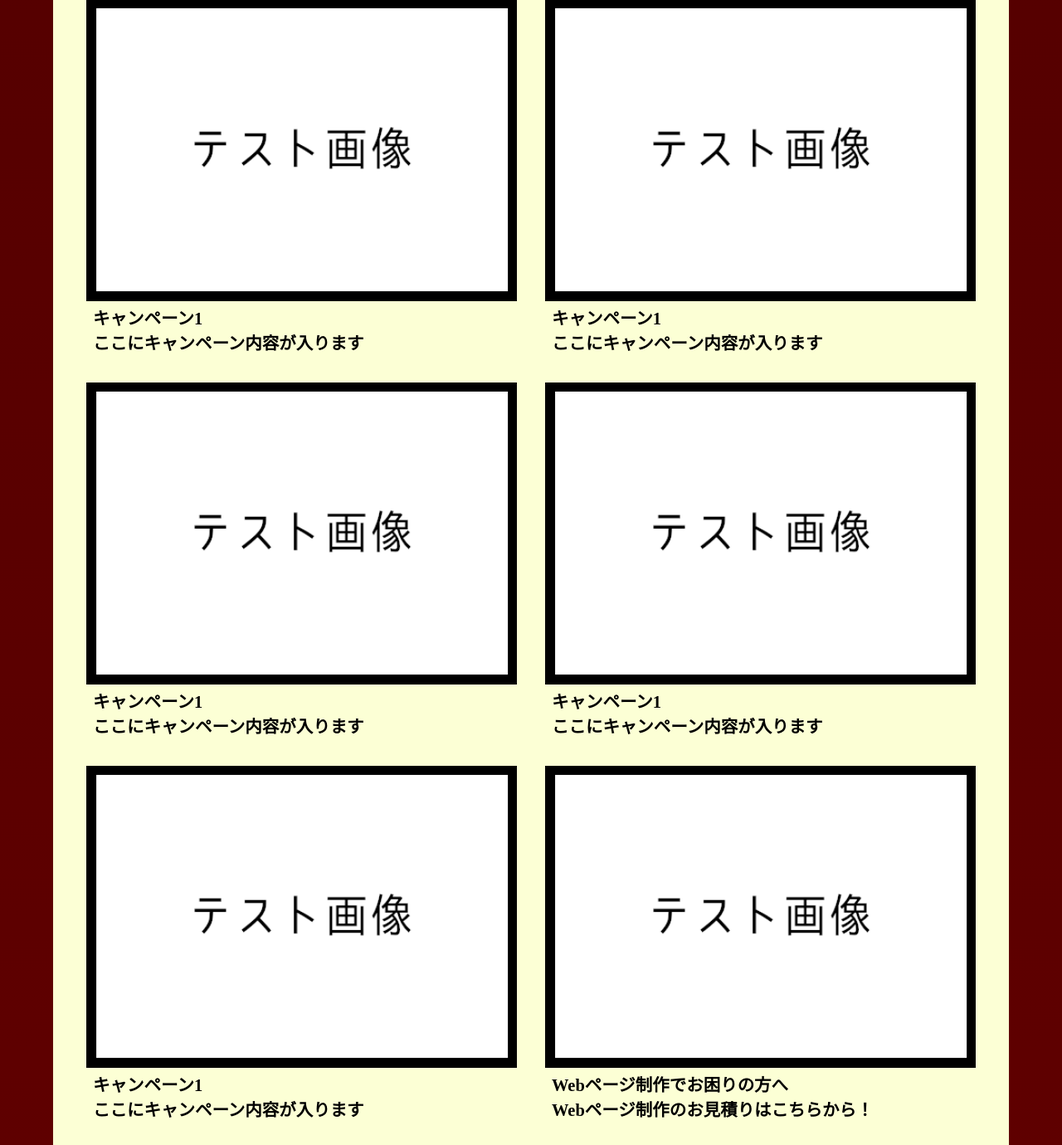
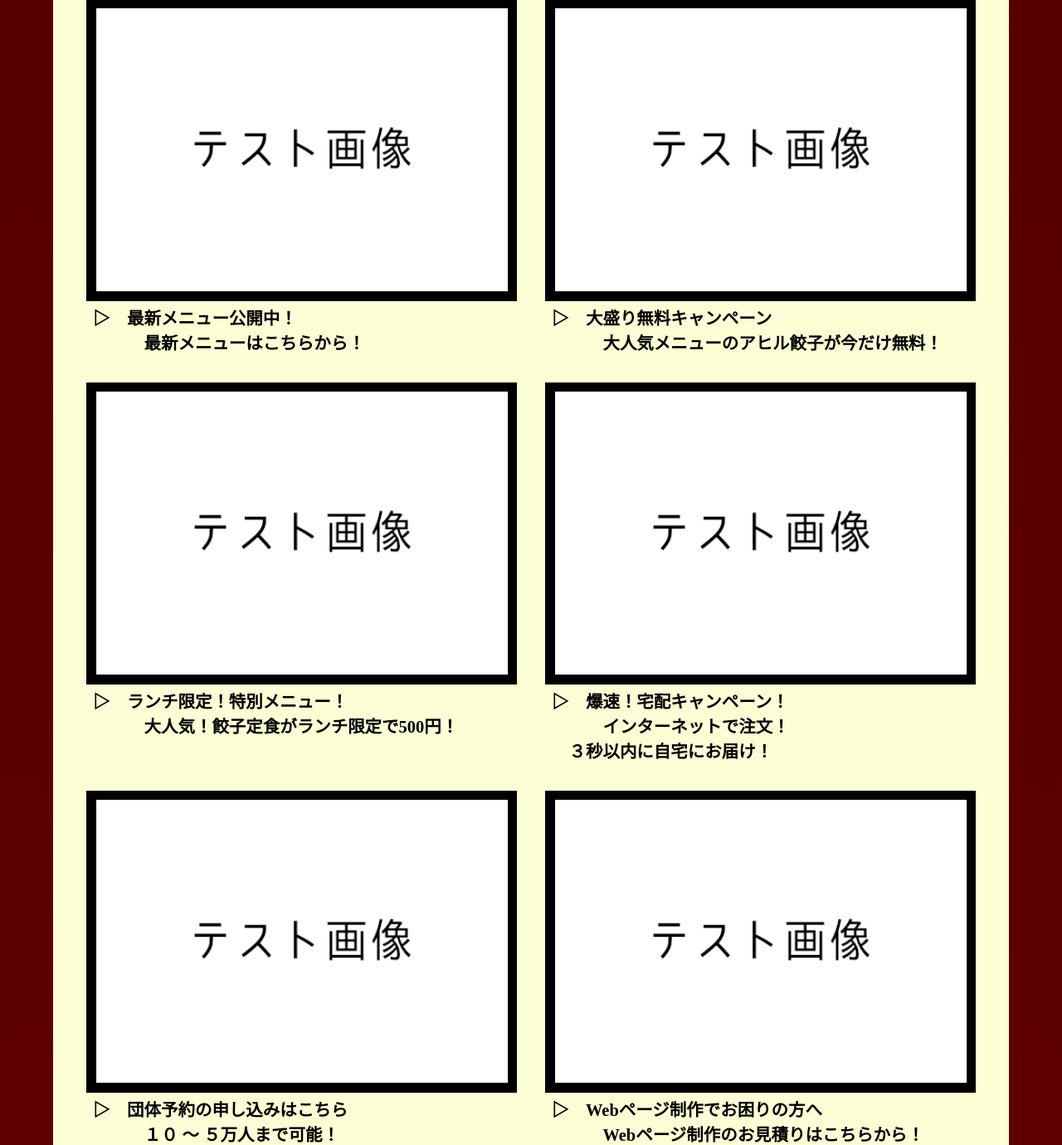
Before and after one commit to kotani002/LP_DemoPage, a PHP site: page / in a window 1280 px wide. Shown: the part 1542-2922 px from the top of the page at 83% size. Run offline with PHP 8.4, Linux system fonts and the light colour scheme; some libraries are stand-ins or nearby versions.

Commit message:
トップページのローカライズ機能の追加

```diff
--- a/css/common_style.css
+++ b/css/common_style.css
@@ -61,6 +61,7 @@ body,
     font-size: 80px;
     margin: 2.5% 0px;
     margin-left: 1rem;
+    font-family: Verdana, Roboto, "Droid Sans", "游ゴシック", YuGothic, "メイリオ", Meiryo, "ヒラギノ角ゴ ProN W3", "Hiragino Kaku Gothic ProN", "ＭＳ Ｐゴシック", sans-serif;
     font-family: "HG正楷書体-PRO";
     color: black;
     letter-spacing: 0.2rem
--- a/header.html
+++ b/header.html
@@ -34,19 +34,38 @@
             <ul>
                 <!--ハンバーガーメニューを開いた時の項目-->
                 <!--liはリスト項目(list)を表す要素-->
-                <li><a href="./index.html">トップ</a></li>
-                <li><a href="./event.html">メニュー</a></li>
-                <li><a href="./chinafoodviewer.html">お見積り・お問い合わせ</a></li>
+                <li><a href="./index.html"id="menu__top">トップ</a></li>
+                <li><a href="./event.html"id="menu__event">メニュー</a></li>
+                <li><a href="./info.html"id="menu__info">お見積り・お問い合わせ</a></li>
                 <div class="change-language-box">
                     <a href="javascript:void(0);" class="language-change-button" id="language-change-ja">日本語</a>
                     <a href="javascript:void(0);" class="language-change-button" id="language-change-en">English</a>
                     <a href="javascript:void(0);" class="language-change-button" id="language-change-zh">中文</a>
                 </div>
+
+                <script>
+					document.getElementById("language-change-ja").onclick = function () {
+						changeLanguage("ja");
+					}
+
+					document.getElementById("language-change-en").onclick = function () {
+						changeLanguage("en");
+					}
+
+					document.getElementById("language-change-zh").onclick = function () {
+						changeLanguage("zh");
+					}
+				</script>
             </ul>
         </nav>
     </div>
 
     <script src="./js/header.js"></script>
+    <!--現在のurlを取得して処理項目を変更させる-->
+    <script
+    consol.log(location.hash);
+    src="./js/TopPageLanguage.js"
+    ></script>
     <!--ライブラリ（jQuery）を読み込んで使う-->
     <script src="//code.jquery.com/jquery-3.6.0.min.js"></script>
 </header>
--- a/index.html
+++ b/index.html
@@ -17,6 +17,7 @@
     <link rel="stylesheet" href="css/toppage_style.css">
     <link rel="stylesheet" href="css/common_style.css">
     <link rel="stylesheet" href="css/carousel_area_style.css">
+    <link rel="stylesheet" href="js/TopPageLanguage.js">
     <title>小皇帝飯店</title>
 </head>
 
@@ -38,7 +39,7 @@
                 </div>
 
                 <!--見出しの追加-->
-                <div class="toppage__contents__headline">
+                <div class="toppage__contents__headline" id ="toppage__contents__headlineText">
                     <h1>イベント・キャンペーン</h1>
                 </div>
 
@@ -48,9 +49,9 @@
                         <div class="event__card event__card1"><a href="">
                                 <img class="event-picture" src="image/common/test01.png"
                                     alt="Grapefruit slice atop a pile of other slices">
-                                <div class="event__card-text">
-                                    キャンペーン1<br>
-                                    ここにキャンペーン内容が入ります
+                                <div class="event__card-text" id="event__card1">
+                                    ▷　最新メニュー公開中！<br>
+                                    　　　最新メニューはこちらから！
                                 </div>
                             </a>
                         </div>
@@ -58,9 +59,9 @@
                         <div class="event__card event__card2"><a href="">
                                 <img class="event-picture" src="image/common/test01.png"
                                     alt="Grapefruit slice atop a pile of other slices">
-                                <div class="event__card-text">
-                                    キャンペーン1<br>
-                                    ここにキャンペーン内容が入ります
+                                <div class="event__card-text" id="event__card2">
+                                    ▷　大盛り無料キャンペーン<br>
+                                    　　　大人気メニューのアヒル餃子が今だけ無料！
                                 </div>
                             </a>
                         </div>
@@ -68,9 +69,9 @@
                         <div class="event__card event__card2"><a href="">
                                 <img class="event-picture" src="image/common/test01.png"
                                     alt="Grapefruit slice atop a pile of other slices">
-                                <div class="event__card-text">
-                                    キャンペーン1<br>
-                                    ここにキャンペーン内容が入ります
+                                <div class="event__card-text" id="event__card3">
+                                    ▷　ランチ限定！特別メニュー！<br>
+                                    　　　大人気！餃子定食がランチ限定で500円！
                                 </div>
                             </a>
                         </div>
@@ -78,9 +79,9 @@
                         <div class="event__card event__card2"><a href="">
                                 <img class="event-picture" src="image/common/test01.png"
                                     alt="Grapefruit slice atop a pile of other slices">
-                                <div class="event__card-text">
-                                    キャンペーン1<br>
-                                    ここにキャンペーン内容が入ります
+                                <div class="event__card-text" id="event__card4">
+                                    ▷　爆速！宅配キャンペーン！<br>
+                                    　　　インターネットで注文！<br>　３秒以内に自宅にお届け！
                                 </div>
                             </a>
                         </div>
@@ -88,9 +89,9 @@
                         <div class="event__card event__card2"><a href="">
                                 <img class="event-picture" src="image/common/test01.png"
                                     alt="Grapefruit slice atop a pile of other slices">
-                                <div class="event__card-text">
-                                    キャンペーン1<br>
-                                    ここにキャンペーン内容が入ります
+                                <div class="event__card-text" id="event__card5">
+                                    ▷　団体予約の申し込みはこちら<br>
+                                    　　　１０ ～ ５万人まで可能！<br>　団体予約の申し込みはこちらから！
                                 </div>
                             </a>
                         </div>
@@ -98,9 +99,9 @@
                         <div class="event__card event__card2"><a href="">
                                 <img class="event-picture" src="image/common/test01.png"
                                     alt="Grapefruit slice atop a pile of other slices">
-                                <div class="event__card-text">
-                                    Webページ制作でお困りの方へ<br>
-                                    Webページ制作のお見積りはこちらから！
+                                <div class="event__card-text" id="event__card6">
+                                    ▷　Webページ制作でお困りの方へ<br>
+                                    　　　Webページ制作のお見積りはこちらから！
                                 </div>
                             </a>
                         </div>
@@ -108,15 +109,15 @@
                     </div>
                 </div>
 
-                <a href="" class="toppage__contents__event-button-box">
-                    <div class="toppage__contents__event-button">
+                <a href="./info.html" class="toppage__contents__event-button-box">
+                    <div class="toppage__contents__event-button"id="toppage__info">
                         お見積り・お問い合わせはこちら
                     </div>
                 </a>
 
                 <div class="line"></div>
 
-                <div class="">
+                <div class=""id="toppage__map">
                     <h1>マップ</h1>
                 </div>
 
@@ -140,6 +141,7 @@
     $('#header').load('header.html');
     $('#carousel_area').load('carousel_area.html');
     $('#footer').load('footer.html');
+	LanguageCheck();
 </script>
 
 </html>
--- a/info.html
+++ b/info.html
@@ -64,7 +64,7 @@
                     </tr>
                 </table>
                 <div class="info__contents__tell">
-                    TEL : 080-8407-0897<br>MAIL : assgod848(a)little-emperor.com<br>↑スパム対策のため、(a)を＠に変えてね
+                    TEL : 080-8407-0897<br>MAIL : assgod848(a)little-emperor.com<br>↑スパム対策のため、(a)を＠に変えてください
                 </div>
             </div>
         </div>
```
Also changed, not shown: css/info_style.css (+11 -3 lines), js/HeaderLanguage.js (added, +67 -0 lines), js/TopPageLanguage.js (added, +105 -0 lines), image/logo/logo_text_bottom.svg (added), image/logo/logo_text_full.svg (added), image/logo/logo_text_top.svg (added).
